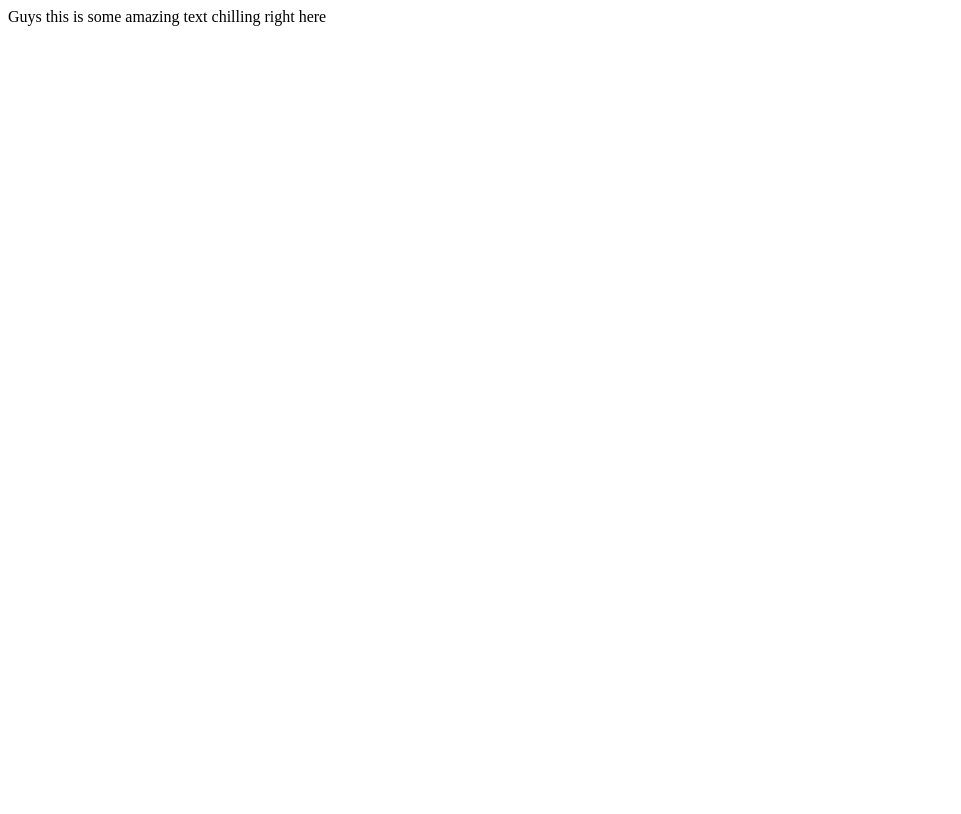
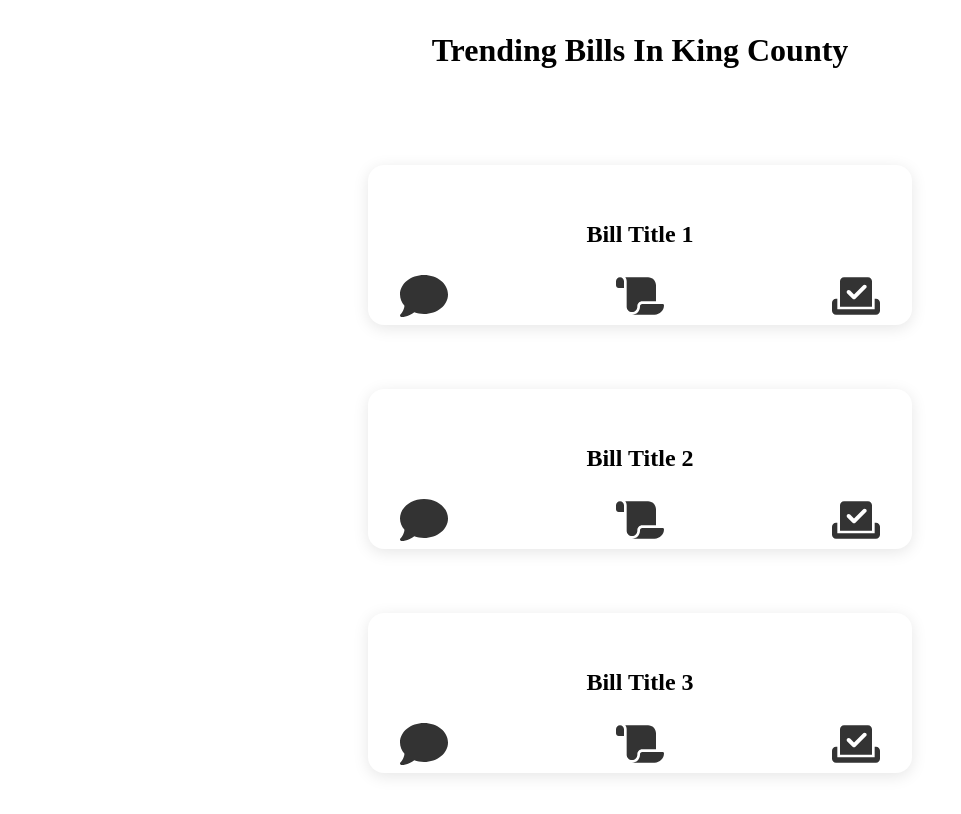
Before and after one commit to UW-INFO442-WI23/pollerbears, a React (Create React App) app: page / in a window 1280 px wide. Shown: the top 814 px of the page, without its empty margins (0-961 px from the left). Built offline with nearby package versions, Linux system fonts and the light colour scheme.

Commit message:
homepage is built, some css added as well

```diff
--- a/package.json
+++ b/package.json
@@ -3,6 +3,8 @@
   "version": "0.1.0",
   "private": true,
   "dependencies": {
+    "@fortawesome/free-solid-svg-icons": "^6.2.1",
+    "@fortawesome/react-fontawesome": "^0.2.0",
     "@testing-library/jest-dom": "^5.16.5",
     "@testing-library/react": "^13.4.0",
     "@testing-library/user-event": "^13.5.0",
--- a/public/index.html
+++ b/public/index.html
@@ -1,6 +1,7 @@
 <!DOCTYPE html>
 <html lang="en">
   <head>
+    <link rel="stylesheet" href="https://use.fontawesome.com/releases/v5.14.0/css/all.css" integrity="sha384-HzLeBuhoNPvSl5KYnjx0BT+WB0QEEqLprO+NBkkk5gbc67FTaL7XIGa2w1L0Xbgc" crossorigin="anonymous">
     <meta charset="utf-8" />
     <link rel="icon" href="%PUBLIC_URL%/favicon.ico" />
     <meta name="viewport" content="width=device-width, initial-scale=1" />
--- a/src/App.js
+++ b/src/App.js
@@ -1,5 +1,5 @@
 import HomeScreen from "../src/components/Home";
-
+import "./index.css"
 
 function App(props){
     return(
--- /dev/null
+++ b/src/components/Cards.js
@@ -0,0 +1,19 @@
+import React from 'react';
+import { FontAwesomeIcon } from '@fortawesome/react-fontawesome';
+import { faComment, faScroll, faVoteYea } from '@fortawesome/free-solid-svg-icons';
+
+
+const Card = ({ title }) => {
+  return (
+    <div className="card">
+      <h3 className="card-title">{title}</h3>
+      <div className="card-icons">
+        <FontAwesomeIcon icon={faComment} className="icon icon-comment" />
+        <FontAwesomeIcon icon={faScroll} className="icon icon-scroll" />
+        <FontAwesomeIcon icon={faVoteYea} className="icon icon-vote" />
+      </div>
+    </div>
+  );
+};
+
+export default Card;
--- a/src/components/Home.Js
+++ b/src/components/Home.Js
@@ -1,11 +1,17 @@
 import React from 'react'
-import { Card, Button } from 'react-bootstrap';
+import Card from './Cards';
 
 function Home() {
   return (
     <div>
-     Guys this is some amazing text chilling right here
+        <div className="homepageHeading">Trending Bills In King County</div>
+        <div className="cardContainer">
+          <Card title="Bill Title 1" />
+          <Card title="Bill Title 2" />
+          <Card title="Bill Title 3" />
+        </div>
     </div>
+
   );
 }
 
--- a/src/index.css
+++ b/src/index.css
@@ -0,0 +1,51 @@
+.cardContainer{
+    display: flex;
+    flex-direction: column;
+    justify-content: center;
+    align-items: center;
+    height: 100vh;
+    margin-top: auto;
+}
+.homepageHeading{
+    text-align: center;
+    font-weight: bold;
+    margin-top: 2rem;
+    font-size: 2rem;
+}
+.card {
+    width: 30rem;
+    height: 6rem;
+    background-color: white;
+    box-shadow: 0 0.2rem 1rem rgba(0, 0, 0, 0.1);
+    border-radius: 1rem;
+    padding: 2rem;
+    margin: 2rem;
+    text-align: center;
+  }
+
+  .card-title {
+    font-size: 1.5rem;
+  }
+
+  .card-icons {
+    display: flex;
+    justify-content: space-between;
+    width: 100%;
+  }
+
+  .icon {
+    width: 3rem;
+    height: 3rem;
+  }
+
+  .icon-comment {
+    color: #333;
+  }
+
+  .icon-scroll {
+    color: #333;
+  }
+
+  .icon-vote {
+    color: #333;
+  }
```
Also changed, not shown: 1 other file (tests, documents, lock files or other folders).
